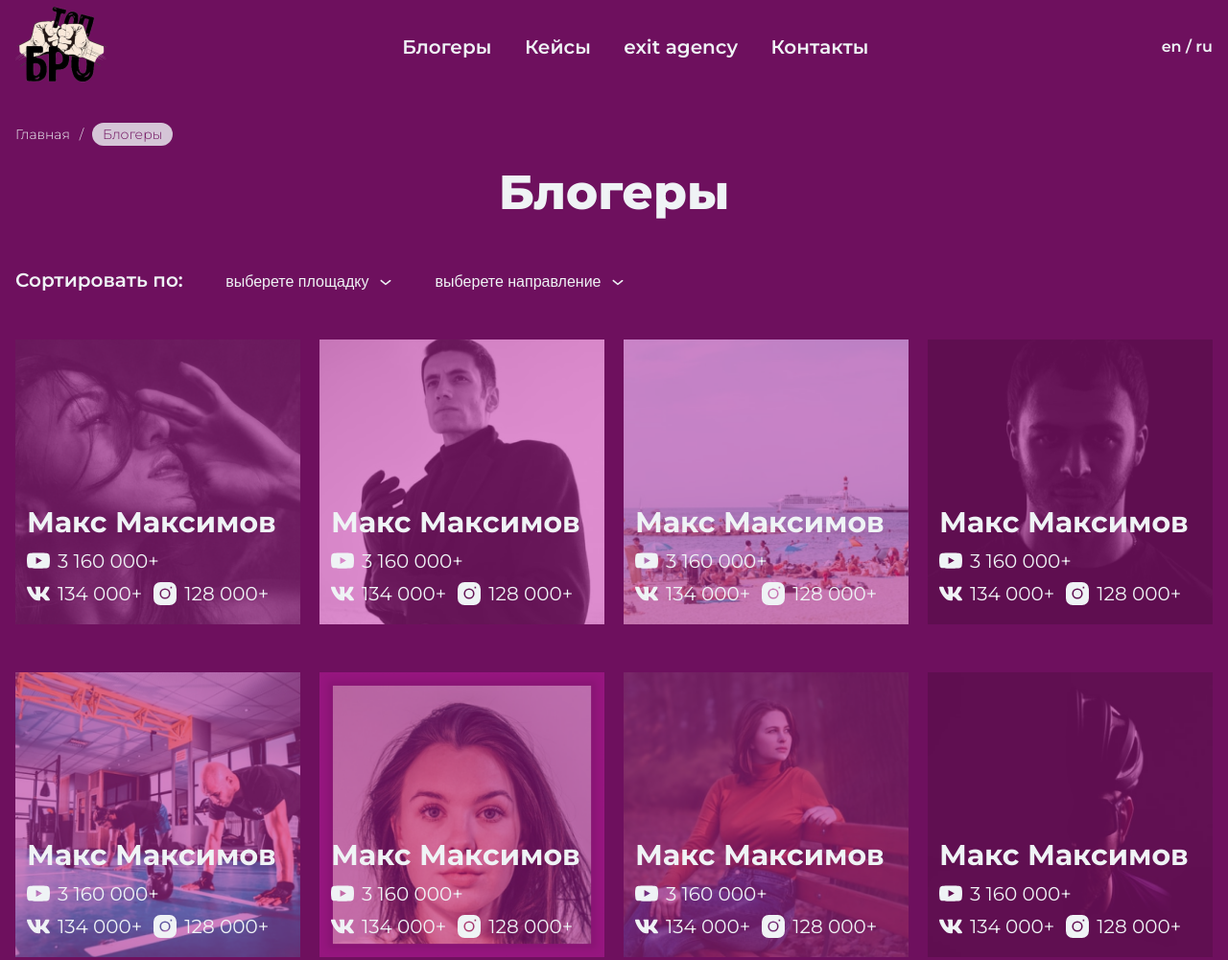
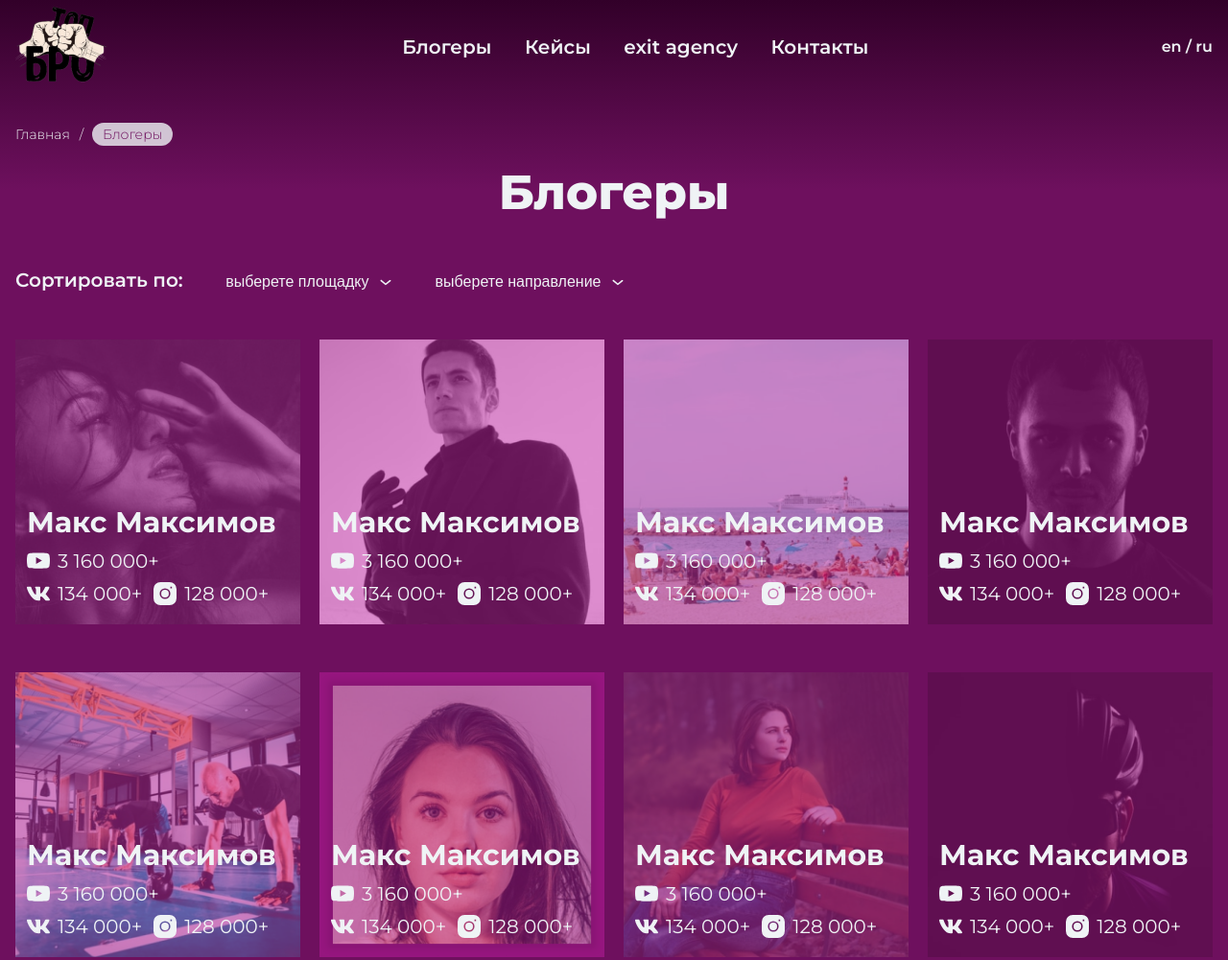
Before and after one commit to cesnakas/wildjam.ru, a website: page app/pages/index.html in a window 1280 px wide. Shown: the whole page at 96% size. Drawn offline with nearby package versions, Linux system fonts and the light colour scheme; files that its build step writes are made by us from their sources; files whose address does not match are found by name.

Commit message:
Update styles body

```diff
--- a/app/scss/_reboot.scss
+++ b/app/scss/_reboot.scss
@@ -23,6 +23,14 @@ body {
     background-color: #6E105E;
     -webkit-text-size-adjust: 100%;
     -webkit-tap-highlight-color: rgba(0,0,0,0);
+    &:before {
+        content: '';
+        position: absolute;
+        z-index: -1;
+        width: 100%;
+        height: 205px;
+        background-image: linear-gradient(-360deg, rgba(110,16,94,0) 3.12%, #320029 100%);
+    }
 }
 
 a {
```
Also changed, not shown: dist/css/main.css.
